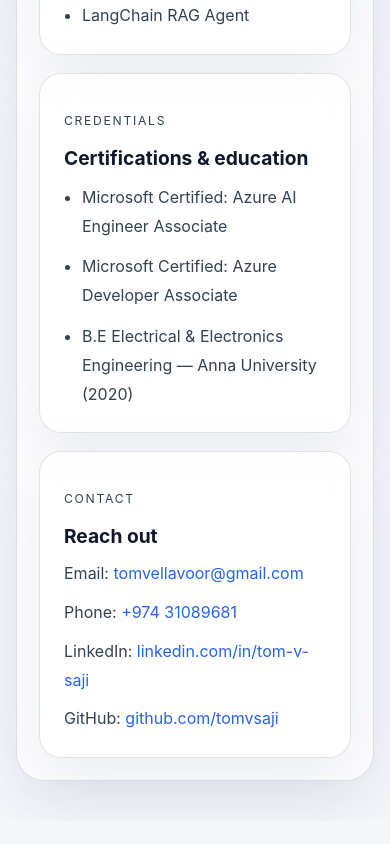
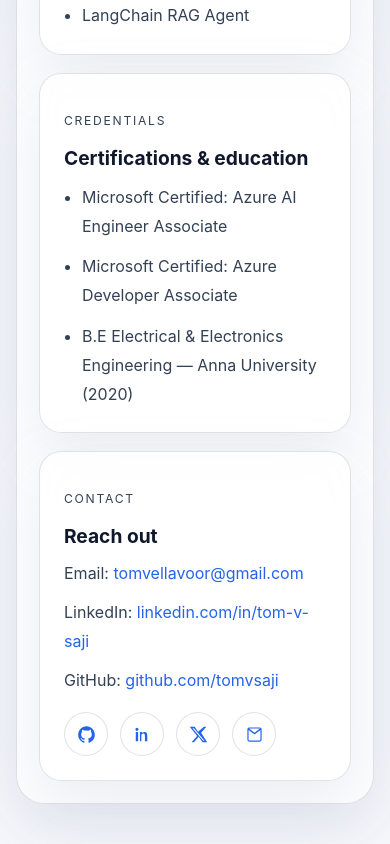
Before and after one commit to tomvsaji/personal-portfolio, a Next.js app: page /about in a window 390 px wide. Shown: the part 5484-6328 px from the top of the page. Before the commit the page ends 6305 px from the top, so only its background shows below. Built offline with nearby package versions, Linux system fonts and the light colour scheme.

Commit message:
Polish social links and remove phone references

```diff
--- /dev/null
+++ b/components/social-links.js
@@ -0,0 +1,70 @@
+const GitHubIcon = () => (
+  <svg viewBox="0 0 24 24" aria-hidden="true">
+    <path
+      fill="currentColor"
+      d="M12 1.5C6.201 1.5 1.5 6.298 1.5 12.215c0 4.734 3.009 8.75 7.184 10.167.525.1.716-.232.716-.516 0-.255-.009-.93-.014-1.825-2.922.648-3.539-1.436-3.539-1.436-.478-1.24-1.168-1.57-1.168-1.57-.955-.664.072-.651.072-.651 1.056.076 1.611 1.107 1.611 1.107.938 1.644 2.46 1.169 3.06.894.095-.695.367-1.17.667-1.439-2.333-.272-4.785-1.188-4.785-5.287 0-1.168.409-2.124 1.08-2.873-.109-.272-.468-1.367.102-2.85 0 0 .882-.289 2.889 1.097A9.89 9.89 0 0 1 12 6.82a9.9 9.9 0 0 1 2.632.366c2.007-1.386 2.887-1.097 2.887-1.097.571 1.483.212 2.578.104 2.85.672.75 1.078 1.705 1.078 2.873 0 4.11-2.456 5.012-4.796 5.28.377.331.713.983.713 1.982 0 1.43-.013 2.583-.013 2.935 0 .286.189.62.722.515 4.171-1.42 7.176-5.434 7.176-10.166C22.5 6.298 17.799 1.5 12 1.5Z"
+    />
+  </svg>
+)
+
+const LinkedInIcon = () => (
+  <svg viewBox="0 0 24 24" aria-hidden="true">
+    <path
+      fill="currentColor"
+      d="M4.983 3.5a1.983 1.983 0 1 0 0 3.966 1.983 1.983 0 0 0 0-3.966ZM3.5 8.75h2.966V20.5H3.5V8.75Zm5.287 0h2.844v1.603h.04c.396-.75 1.364-1.542 2.808-1.542 3.002 0 3.556 1.98 3.556 4.554V20.5h-2.965v-6.323c0-1.508-.027-3.446-2.101-3.446-2.104 0-2.427 1.644-2.427 3.338V20.5H8.787V8.75Z"
+    />
+  </svg>
+)
+
+const XIcon = () => (
+  <svg viewBox="0 0 24 24" aria-hidden="true">
+    <path
+      fill="currentColor"
+      d="M18.901 2.25H21.9l-6.55 7.486L23 21.75h-6.004l-4.7-6.908-6.045 6.908H3.25l7.004-8.006L1 2.25h6.156l4.249 6.318L18.9 2.25Zm-1.052 17.7h1.662L6.253 3.955H4.47L17.849 19.95Z"
+    />
+  </svg>
+)
+
+const EmailIcon = () => (
+  <svg viewBox="0 0 24 24" aria-hidden="true">
+    <path
+      fill="currentColor"
+      d="M3 5.25A2.25 2.25 0 0 1 5.25 3h13.5A2.25 2.25 0 0 1 21 5.25v13.5A2.25 2.25 0 0 1 18.75 21H5.25A2.25 2.25 0 0 1 3 18.75V5.25Zm2.108-.75 6.892 5.322L18.892 4.5H5.108Zm14.392 1.895-6.584 5.086a1.5 1.5 0 0 1-1.832 0L4.5 6.395v12.355c0 .414.336.75.75.75h13.5a.75.75 0 0 0 .75-.75V6.395Z"
+    />
+  </svg>
+)
+
+const iconMap = {
+  github: GitHubIcon,
+  linkedin: LinkedInIcon,
+  x: XIcon,
+  email: EmailIcon,
+}
+
+export default function SocialLinks({ links, className = '', iconClassName = '', label = 'External links' }) {
+  return (
+    <div className={className} aria-label={label}>
+      {links.map(({ href, name, title }) => {
+        const Icon = iconMap[name]
+
+        if (!Icon) {
+          return null
+        }
+
+        return (
+          <a
+            key={name}
+            href={href}
+            target={name === 'email' ? undefined : '_blank'}
+            rel={name === 'email' ? undefined : 'noreferrer'}
+            aria-label={title}
+            title={title}
+            className={iconClassName}
+          >
+            <Icon />
+          </a>
+        )
+      })}
+    </div>
+  )
+}
--- a/pages/about.js
+++ b/pages/about.js
@@ -2,8 +2,16 @@
 import styles from '@/styles/Home.module.css'
 import SiteShell from '@/components/site-shell'
 import { expertiseGroups, featuredProjects, profile, sideProjects } from '@/lib/site-data'
+import SocialLinks from '@/components/social-links'
 
 export default function AboutPage({ theme, toggleTheme }) {
+  const socialLinks = [
+    { name: 'github', href: profile.github, title: 'GitHub' },
+    { name: 'linkedin', href: profile.linkedin, title: 'LinkedIn' },
+    { name: 'x', href: profile.x, title: 'X / Twitter' },
+    { name: 'email', href: `mailto:${profile.email}`, title: 'Email' },
+  ]
+
   return (
     <>
       <Head>
@@ -95,10 +103,15 @@
                 <h4>Reach out</h4>
                 <div className={styles.contactList}>
                   <p>Email: <a href={`mailto:${profile.email}`}>{profile.email}</a></p>
-                  <p>Phone: <a href={`tel:${profile.phone.replace(/\s+/g, '')}`}>{profile.phone}</a></p>
                   <p>LinkedIn: <a href={profile.linkedin} target="_blank" rel="noreferrer">{profile.linkedin.replace('https://', '')}</a></p>
                   <p>GitHub: <a href={profile.github} target="_blank" rel="noreferrer">{profile.github.replace('https://', '')}</a></p>
                 </div>
+                <SocialLinks
+                  links={socialLinks}
+                  className={styles.socialLinks}
+                  iconClassName={styles.socialLinkIcon}
+                  label="Contact links"
+                />
               </article>
             </div>
           </section>
--- a/styles/Home.module.css
+++ b/styles/Home.module.css
@@ -67,6 +67,37 @@
   flex-wrap: wrap;
   gap: 12px;
   margin-top: 24px;
+}
+
+.socialLinks {
+  display: flex;
+  flex-wrap: wrap;
+  gap: 12px;
+  margin-top: 18px;
+}
+
+.socialLinkIcon {
+  width: 44px;
+  height: 44px;
+  border-radius: 999px;
+  border: 1px solid var(--border-color);
+  background: var(--surface-elevated);
+  color: var(--text-strong);
+  display: inline-flex;
+  align-items: center;
+  justify-content: center;
+  text-decoration: none;
+  transition: transform 0.2s ease, border-color 0.2s ease, background 0.2s ease;
+}
+
+.socialLinkIcon:hover {
+  transform: translateY(-1px);
+  border-color: var(--accent);
+}
+
+.socialLinkIcon svg {
+  width: 19px;
+  height: 19px;
 }
 
 .actions a,
```
Also changed, not shown: pages/index.js (+13 -2 lines), lib/site-data.js.
